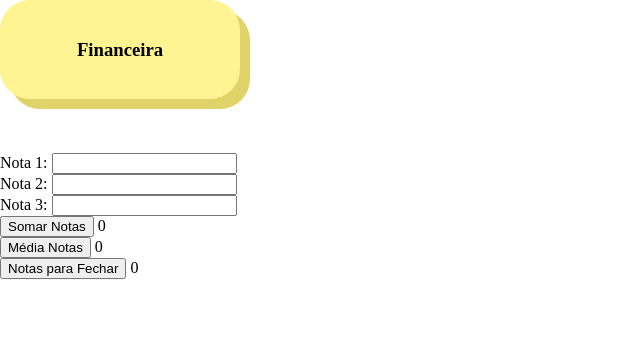
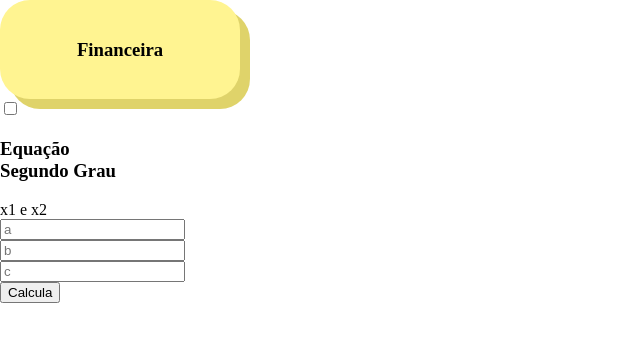
Before and after one commit to biaap22/primeiroe_3t, a plain HTML site: page index.html in a window 1280 px wide. Shown: the whole page, without its empty margins (0-640 px from the left). Drawn offline with Linux system fonts and the light colour scheme.

Commit message:
Update index.html

```diff
--- a/index.html
+++ b/index.html
@@ -30,20 +30,23 @@
         <span id="mes">Mês a Mês</span>
       </div>
     </div>
+
+
   </div>
+  <input type="checkbox" id="calcESG">
+  <div class="calculadoraESG">
+  <label for="calcESG">
+      <h3>Equação<br> Segundo Grau</h3>
+    </label>
 
-  <br><br><br>
+    <div class="calcE">
+      <div id="psRaiz">
+        <span id="raiz">x1 e x2</span><br>
+      </div>
+       <input id="a" placeholder="a" type="text"><br>
+       <input id="b" placeholder="b" type="text"><br>
+       <input id="c" placeholder="c" type="text"><br>
+      <button onclick="calculaESG()">Calcula</button><br>
 
-  Nota 1: <input id="t1" type="text"><br>
-  Nota 2: <input id="t2" type="text"><br>
-  Nota 3: <input id="t3" type="text"><br>
-
-  <button onclick="somarNotas()">Somar Notas</button>
-  <span id="resultadosoma">0</span><br>
-  <button onclick="mediaNotas()">Média Notas</button>
-  <span id="resultadomedia">0</span><br>
-  <button onclick="fecharNotas()">Notas para Fechar</button>
-  <span id="resultadofechar">0</span><br>
-
-</body>
-<html>
+    </div>
+  </div>
```
